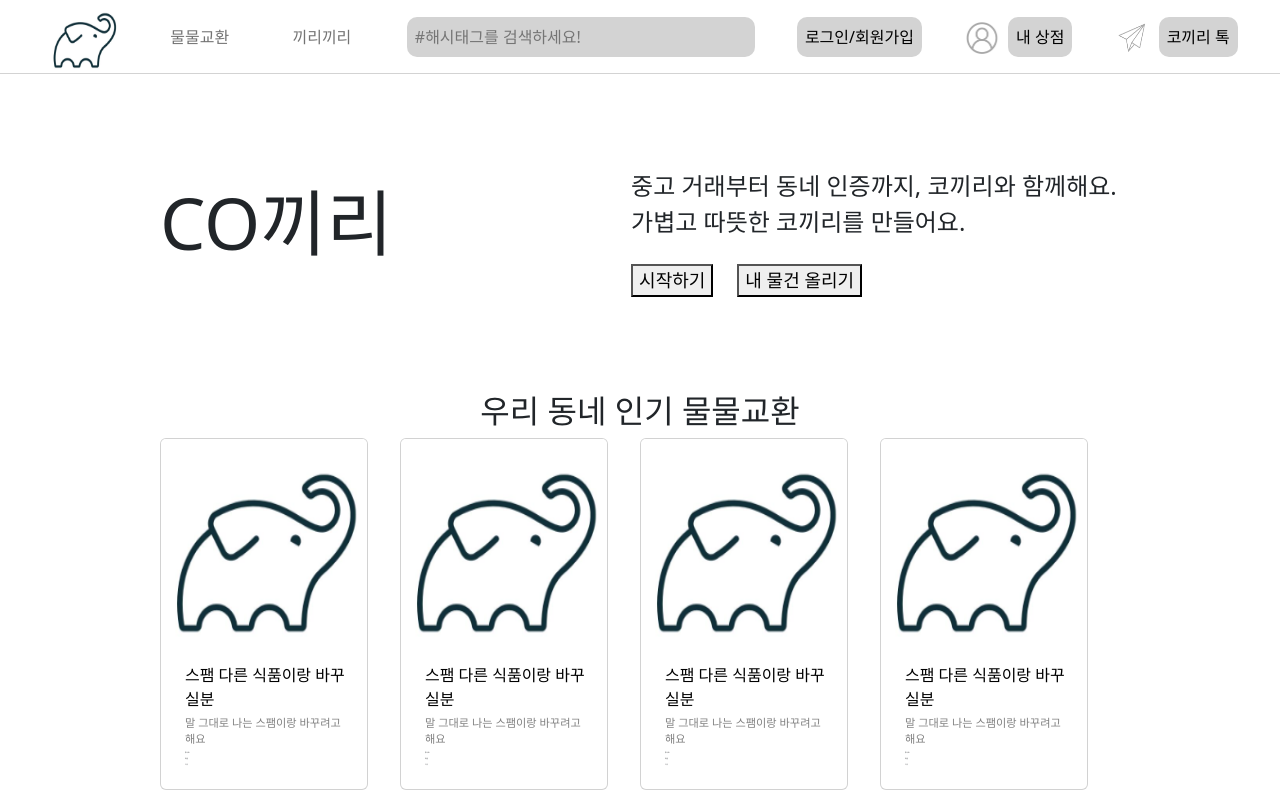
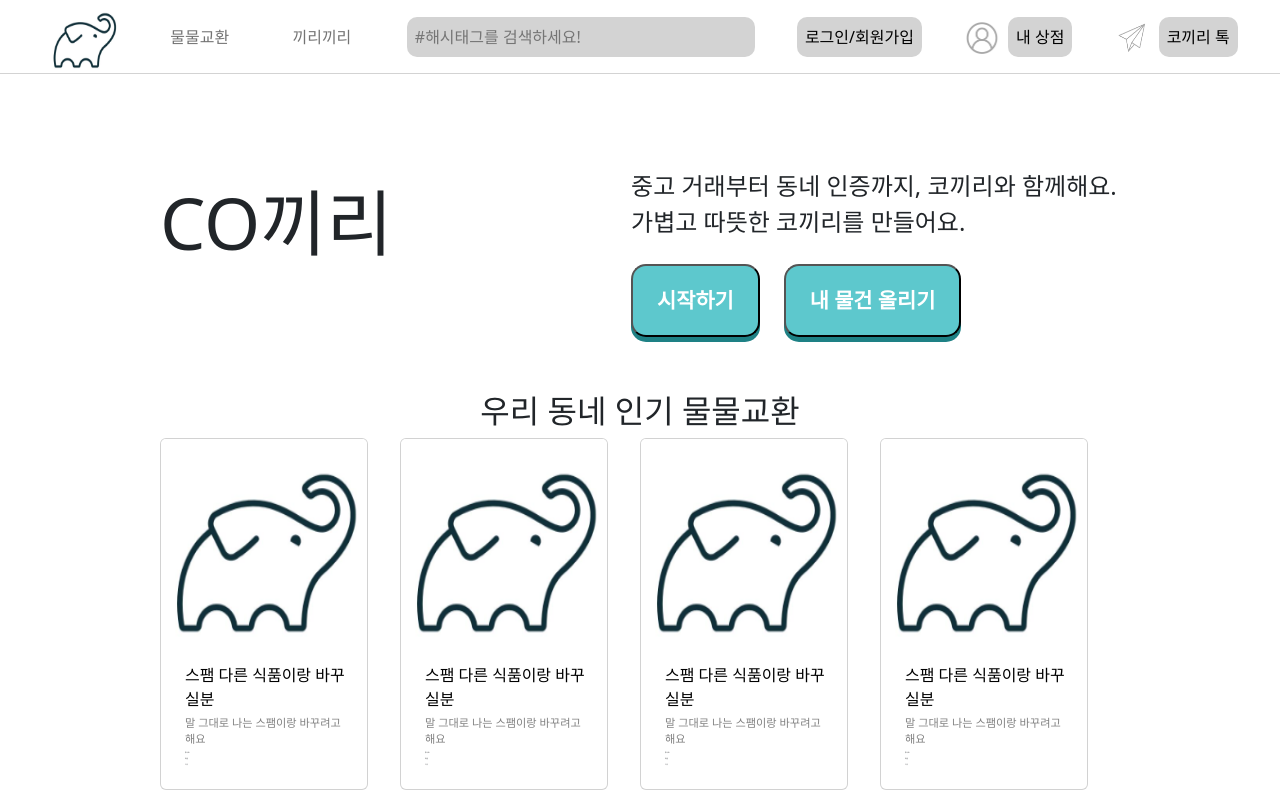
Before and after one commit to F3F-T/COKIRI, a React (Create React App) app in the folder frontend/: page / in a window 1280 px wide. Shown: the top 800 px of the page. Built offline with nearby package versions, Linux system fonts and the light colour scheme.

Commit message:
[REFACTOR]hover button

```diff
--- a/frontend/src/component/common/Button.tsx
+++ b/frontend/src/component/common/Button.tsx
@@ -10,12 +10,15 @@ import classNames from "classnames/bind";
 const cx = classNames.bind(styles)
 
 
-type ButtonTypes = "black" | "white"
+type ButtonTypes = 'black' | 'white' | 'lightblue'
+type ButtonColor = "white" | "black"
+type ButtonSize = "large" | "medium" |"small";
 
 interface ButtonProps {
     className?: ButtonTypes;
     onClick?: (e: React.MouseEvent<HTMLButtonElement, MouseEvent>) => void;
     content: string;
+    color? : string;
 }
 
 /***
@@ -24,7 +27,11 @@ interface ButtonProps {
 const Button = (buttonProps: ButtonProps) => {
     return (
         <>
-
+            {buttonProps.className === undefined &&
+                <button className = {cx(buttonProps.color)} type={"button"}
+                        onClick={buttonProps.onClick}>{buttonProps.content}
+                </button>
+            }
             {buttonProps.className === "black" &&
                 <button className={cx('btnBlack')} type={"button"}
                         onClick={buttonProps.onClick}>{buttonProps.content}
@@ -37,6 +44,12 @@ const Button = (buttonProps: ButtonProps) => {
                 </button>
             }
 
+            {buttonProps.className === "lightblue" &&
+                <button className={cx('btnLightBlue')} type={"button"}
+                        onClick={buttonProps.onClick}>{buttonProps.content}
+                </button>
+            }
+
         </>
     );
 }
--- a/frontend/src/routes/Home.tsx
+++ b/frontend/src/routes/Home.tsx
@@ -10,6 +10,7 @@ import book from "../img/book.png";
 import fashion from "../img/fashion.png";
 import ticket from "../img/ticket.png";
 import young from "../img/young.png";
+import Button from "../component/common/Button";
 
 
 const HomeStart = () => {
@@ -27,8 +28,11 @@ const HomeStart = () => {
                     중고 거래부터 동네 인증까지, 코끼리와 함께해요.<br/>
                     가볍고 따뜻한 코끼리를 만들어요.</div>
                 <div className={styles.startRight2}>
-                    <button onClick={onClickStart}>시작하기</button>
-                    <button>내 물건 올리기</button>
+                    <Button className={"lightblue"} content={"시작하기"} onClick={onClickStart}  />
+                    <Button className={"lightblue"} content={"내 물건 올리기"} />
+                    {/*<button onClick={onClickStart}>시작하기</button>*/}
+                    {/*<Button content={"내 물건 올리기"} />*/}
+                    {/*<button>내 물건 올리기</button>*/}
                 </div>
             </div>
         </section>
--- a/frontend/src/styles/common/Button.module.scss
+++ b/frontend/src/styles/common/Button.module.scss
@@ -14,3 +14,72 @@
     text-align: center;
     height: 3rem;
   }
+
+  .white{
+    background-color: white;
+  }
+
+  .btnLightBlue{
+    box-shadow: 0px 5px 0px 0px #1E8185;
+    font-size:1.3rem !important;
+
+    font-weight: 700;
+    line-height: 1.3rem;
+    color: #222;
+    background: #5DC8CD;
+    display: block;
+    position: relative;
+    float: left;
+    //width: 120px;
+    padding: 1.5rem;
+    //margin: 10px 20px 10px 0;
+    //font-weight: 600;
+    text-align: center;
+    //line-height: 50px;
+    color: #FFF;
+    border-radius: 15px;
+    transition: all 0.2s ;
+
+    &:hover{
+      box-shadow: 0px 0px 0px 0px #1E8185;
+  }
+  }
+
+
+  /* 3D */
+  .btnBlueGreen.btnPush {
+    box-shadow: 0px 5px 0px 0px #007144;
+  }
+
+  .btnLightBlue.btnPush {
+    box-shadow: 0px 5px 0px 0px #1E8185;
+  }
+
+  .btnOrange.btnPush {
+    box-shadow: 0px 5px 0px 0px #A66615;
+  }
+
+  .btnPurple.btnPush {
+    box-shadow: 0px 5px 0px 0px #6D184B;
+  }
+
+  .btnPush:hover {
+    margin-top: 15px;
+    margin-bottom: 5px;
+  }
+
+  .btnBlueGreen.btnPush:hover {
+    box-shadow: 0px 0px 0px 0px #007144;
+  }
+
+  .btnLightBlue.btnPush:hover {
+    box-shadow: 0px 0px 0px 0px #1E8185;
+  }
+
+  .btnOrange.btnPush:hover {
+    box-shadow: 0px 0px 0px 0px #A66615;
+  }
+
+  .btnPurple.btnPush:hover {
+    box-shadow: 0px 0px 0px 0px #6D184B;
+  }
```
